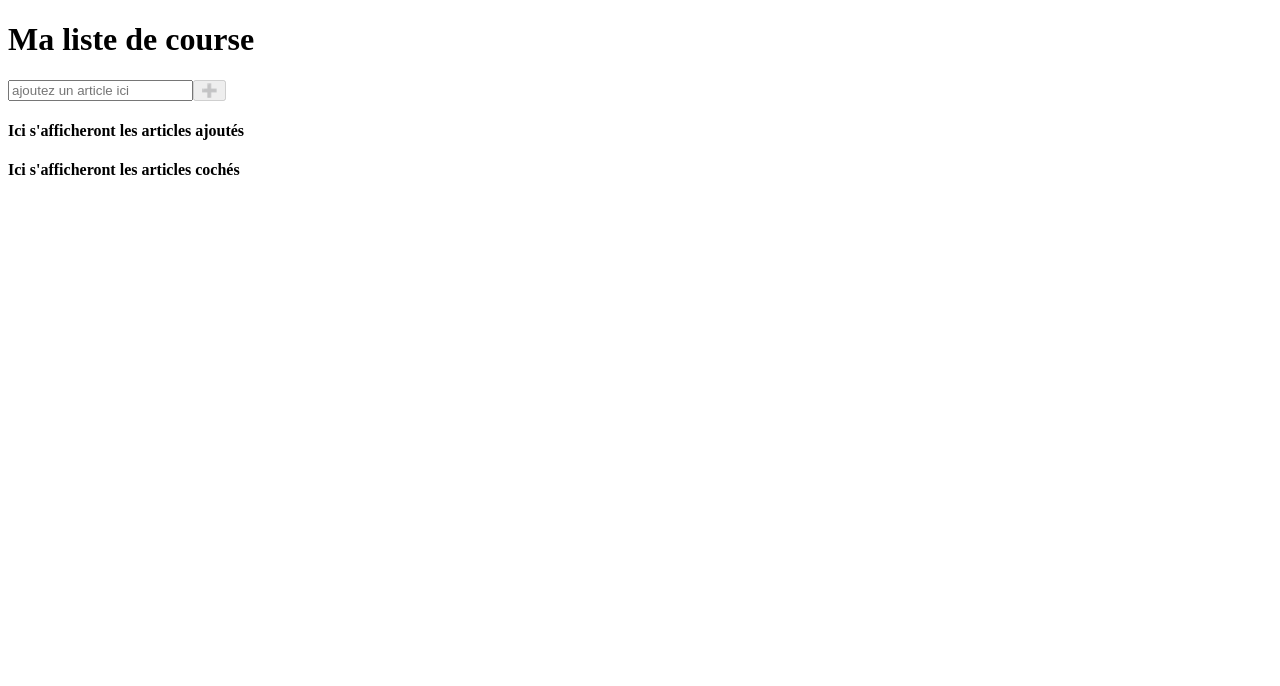
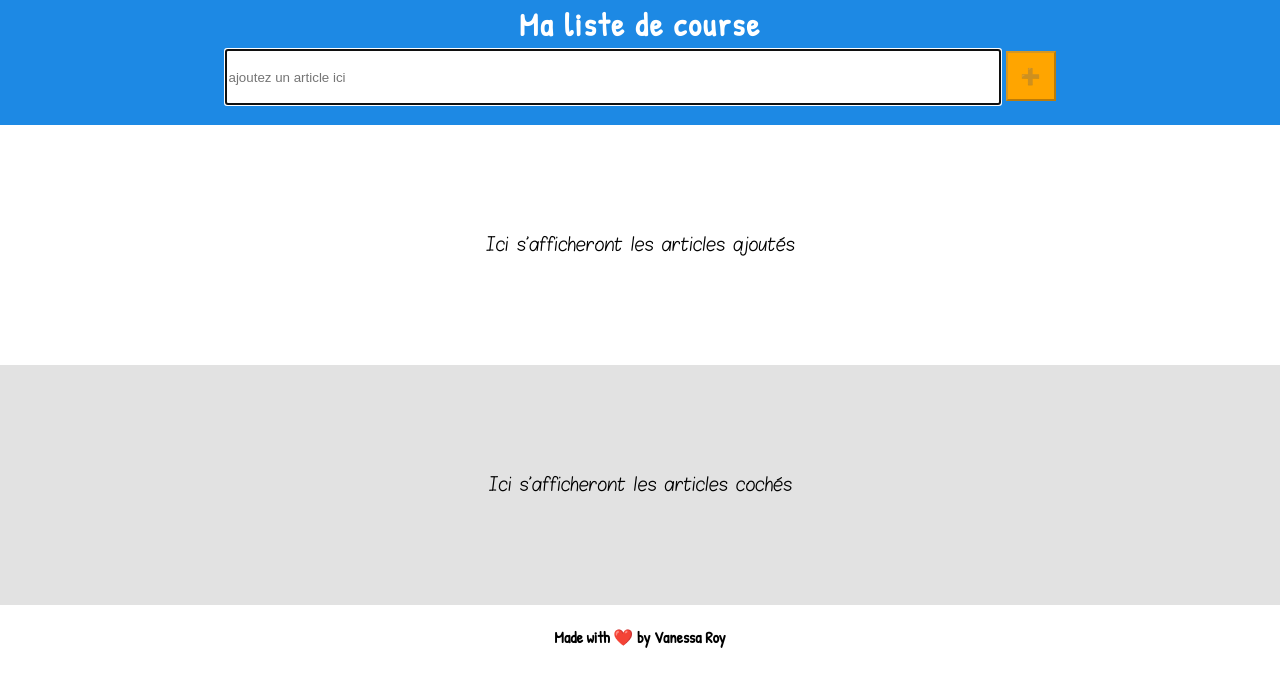
Before and after one commit to Vanessa-Roy/projet_list, a React (Create React App) app: page / in a window 1280 px wide. Shown: the top 686 px of the page. Built offline with nearby package versions, Linux system fonts and the light colour scheme.

Commit message:
styles + local storage

```diff
--- a/src/App.js
+++ b/src/App.js
@@ -1,14 +1,38 @@
 import "./styles/App.css";
 import Header from "./components/Header";
-import { useState } from "react";
+import { useState, useEffect } from "react";
 
 function App() {
   const [articleAdded, updateArticleAdded] = useState([]);
   const [articleChecked, updateArticleChecked] = useState([]);
 
+  useEffect(() => {
+    let jsonAdd = localStorage.getItem("articleAdded");
+    jsonAdd != null && updateArticleAdded(JSON.parse(jsonAdd));
+  }, []);
+
+  useEffect(() => {
+    localStorage.setItem("articleAdded", JSON.stringify(articleAdded));
+  }, [articleAdded]);
+
+  useEffect(() => {
+    let jsonChecked = localStorage.getItem("articleChecked");
+    jsonChecked != null && updateArticleChecked(JSON.parse(jsonChecked));
+  }, []);
+
+  useEffect(() => {
+    localStorage.setItem("articleChecked", JSON.stringify(articleChecked));
+  }, [articleChecked]);
+
   function checkArticle(article) {
     updateArticleAdded(articleAdded.filter((articles) => articles !== article));
     updateArticleChecked([...articleChecked, article]);
+  }
+  function uncheckArticle(article) {
+    updateArticleChecked(
+      articleChecked.filter((articles) => articles !== article)
+    );
+    updateArticleAdded([...articleAdded, article]);
   }
   return (
     <div>
@@ -18,9 +42,9 @@ function App() {
       />
       <section>
         <div className="section1">
-          {articleAdded.length === 0 && (
+          {articleAdded.length === 0 ? (
             <h4>Ici s'afficheront les articles ajoutés</h4>
-          )}
+          ) : (
             <ul>
               {articleAdded.map((article, index) => (
                 <li key={`${article}-${index}`}>
@@ -34,28 +58,40 @@ function App() {
                 </li>
               ))}
             </ul>
+          )}
         </div>
         <div className="section2">
-          {articleChecked.length === 0 && (
-            <h4>Ici s'afficheront les articles cochés</h4>
-          )}
           {articleChecked.length !== 0 && (
-            <button onClick={() => updateArticleChecked([])}>
+            <button
+              className="resetButton"
+              onClick={() => updateArticleChecked([])}
+            >
               🗑️Nettoyer la liste
             </button>
           )}
+          {articleChecked.length === 0 ? (
+            <h4>Ici s'afficheront les articles cochés</h4>
+          ) : (
             <ul>
               {articleChecked.map((article, index) => (
                 <li key={`${article}-${index}`}>
                   <label>
-                  <input type="checkbox" />
+                    <input
+                      type="checkbox"
+                      checked
+                      onChange={() => uncheckArticle(article)}
+                    />
                     {article}
                   </label>
                 </li>
               ))}
             </ul>
+          )}
         </div>
       </section>
+      <footer>
+        <h4>Made with ❤️ by Vanessa Roy</h4>
+      </footer>
     </div>
   );
 }
--- a/src/components/Header.js
+++ b/src/components/Header.js
@@ -15,6 +15,7 @@ function Header({ articleAdded, updateArticleAdded }) {
       <form onSubmit={submitArticle}>
         <input
           type="text"
+          autoFocus
           placeholder="ajoutez un article ici"
           value={articleInput}
           onChange={(e) => updateArticleInput(e.target.value)}
--- a/src/styles/App.css
+++ b/src/styles/App.css
@@ -0,0 +1,65 @@
+div {
+    font-family: PatrickHand-Regular, Blokletters-Potlood-webfont, Arial, sans-serif;
+}
+
+section div {
+    font-family: Blokletters-Potlood-webfont, Arial, Helvetica, sans-serif;
+}
+
+.section1, .section2 {
+display: flex;
+  flex-direction: column;
+  min-height: 15em;
+}
+
+section h4  {
+    text-align: center;
+    margin: auto;
+}
+
+.section1 li:nth-child(even) {
+    background: #f4f4f4
+}
+
+.section2 {
+    background-color:  #e2e2e2;
+}
+
+.section2 li {
+    text-decoration: line-through;
+}
+
+ul {
+    list-style-type: none;
+    text-align: left;
+    font-weight: 900;
+    margin: 10px;
+    padding: 10px;
+}
+
+li {
+padding-bottom: 10px;
+padding-top: 10px;
+}
+
+input[type="checkbox"] {
+    margin: 10px;
+}
+
+.resetButton {
+    border: 3px orange ridge;
+    border-radius: 10px 10px 10px;
+    font-weight: bold;
+    width: 80%;
+    align-self: center;
+    padding: 5px;
+    margin: 20px;
+    box-shadow: 5px 5px 2px 1px rgba(0, 0, 255, .2);
+    font-size: 100%;
+}
+
+footer {
+    text-align: center;
+    position: sticky;
+    bottom: 0;
+}
--- a/src/styles/Header.css
+++ b/src/styles/Header.css
@@ -0,0 +1,33 @@
+header {
+    display: flex;
+    flex-direction: column;
+    justify-content: space-around;
+    background-color: #1d89e4;
+    text-align: center;
+  }
+
+  h1 {
+    color: white;
+    text-align: center;
+    font-size: 2em;
+    letter-spacing: 2px;
+    margin: 3px;
+  }
+
+  form {
+    padding-bottom: 20px;
+    padding-top: 0px;
+  }
+
+  input[type="text"] {
+    width: 60%;
+    height: 50px;
+    margin-right: 5px;
+  }
+
+  input[type="submit"] {
+    background-color: orange;
+    width: 50px;
+    height: 50px;
+    font-size: 100%;
+  }
--- a/src/styles/index.css
+++ b/src/styles/index.css
@@ -0,0 +1,17 @@
+@font-face {
+    font-family: 'Blokletters-Potlood-webfont';
+    src:  local('Blokletters-Potlood-webfont'), url(../fonts/Blokletters-Potlood-webfont.ttf) format('truetype');
+  }
+
+  @font-face {
+    font-family: 'PatrickHand-Regular';
+    src: local('PatrickHand-Regular'), url(../fonts/PatrickHand-Regular.ttf) format('truetype');
+  }
+
+div {
+  font-family: Blokletters_potloodpotlood;
+}
+
+body {
+  margin: 0px;
+}
```
Also changed, not shown: src/fonts/Blokletters-Potlood-webfont.ttf (added), src/fonts/PatrickHand-Regular.ttf (added). Lines whose indentation alone changed are shown as unchanged.
